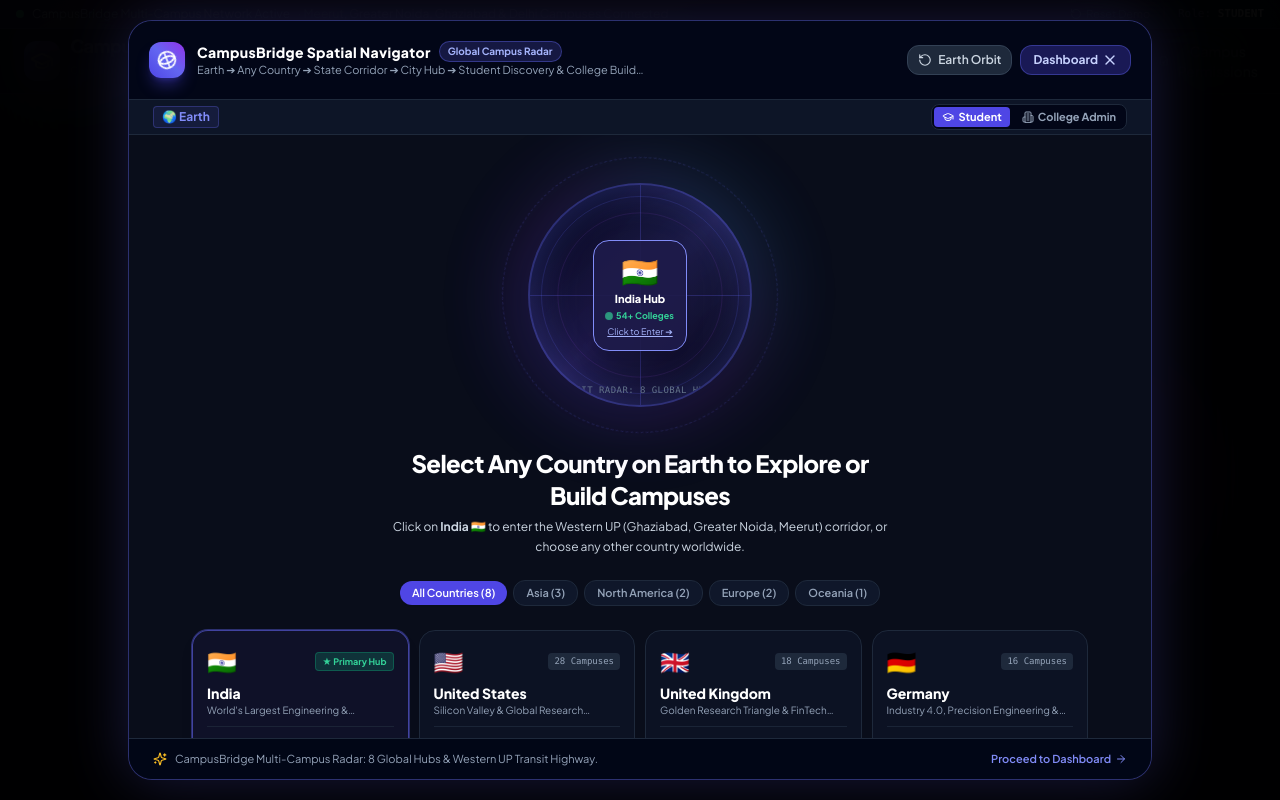
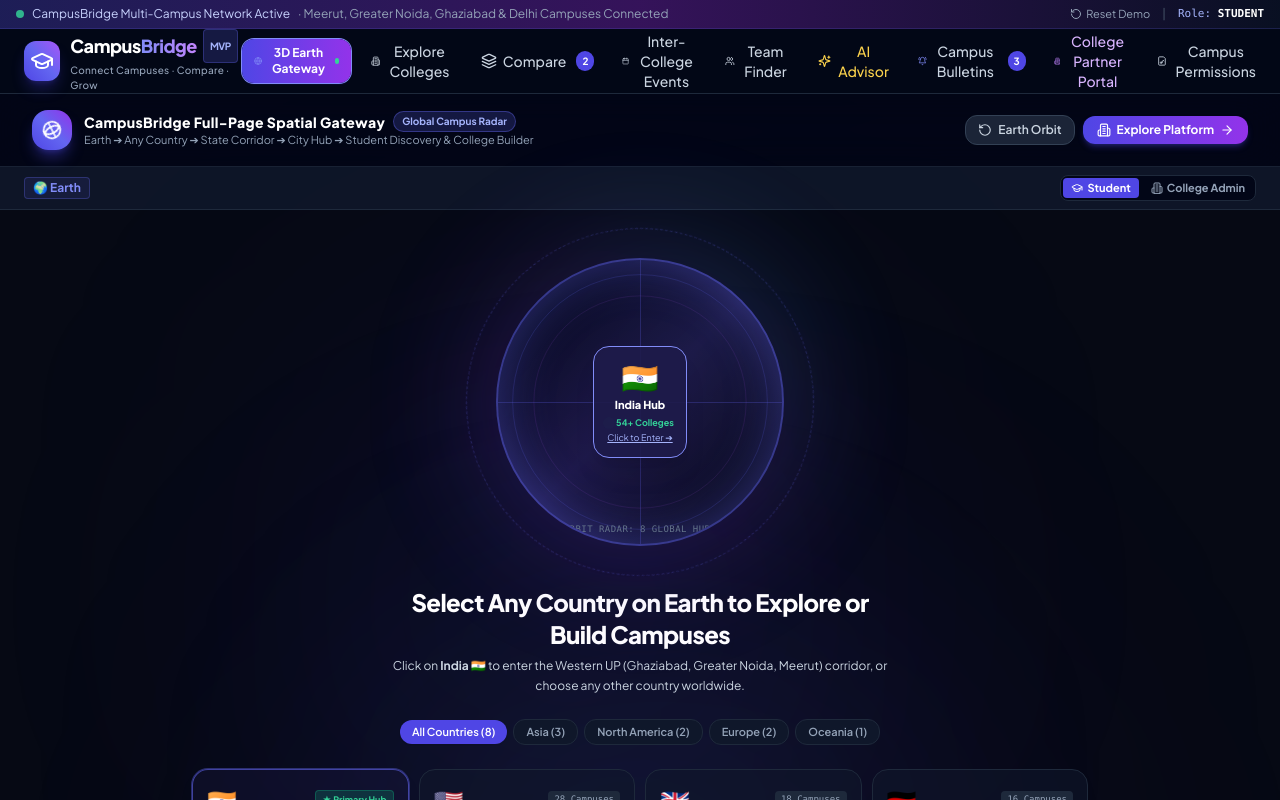
Before and after one commit to Manurajput123/CampusBridge, a React (Vite) app: page / in a window 1280 px wide. Shown: the top 800 px of the page. Built offline with nearby package versions, Linux system fonts and the light colour scheme.

Commit message:
feat: transform 3D Earth Gateway into immersive full-page starting experience

```diff
--- a/src/App.jsx
+++ b/src/App.jsx
@@ -22,11 +22,10 @@ import InterCollegeNoticesPage from './pages/InterCollegeNoticesPage';
 import InteractiveSpatialNavigator from './components/InteractiveSpatialNavigator';
 
 function MainApp() {
-  const [activeTab, setActiveTab] = useState('home');
+  // Starting page is directly the full-page 3D Earth Gateway!
+  const [activeTab, setActiveTab] = useState('spatial');
   const [selectedCollegeId, setSelectedCollegeId] = useState('col-meerut-1');
   const [selectedEventId, setSelectedEventId] = useState('evt-hackathon-meerut');
-  // Earth Gateway opens first on website load as requested by user!
-  const [isSpatialNavigatorOpen, setIsSpatialNavigatorOpen] = useState(true);
   const [spatialPresetCity, setSpatialPresetCity] = useState('Ghaziabad');
   const [spatialPresetState, setSpatialPresetState] = useState('Uttar Pradesh');
 
@@ -36,7 +35,7 @@ function MainApp() {
       <Navbar
         activeTab={activeTab}
         setActiveTab={setActiveTab}
-        onOpenSpatialNavigator={() => setIsSpatialNavigatorOpen(true)}
+        onOpenSpatialNavigator={() => setActiveTab('spatial')}
         onSelectCollege={(id) => {
           setSelectedCollegeId(id);
           setActiveTab('college-detail');
@@ -45,12 +44,29 @@ function MainApp() {
 
       {/* Main Page Router */}
       <main className="flex-1">
+        {/* Dedicated Full-Page 3D Spatial Gateway */}
+        {activeTab === 'spatial' && (
+          <InteractiveSpatialNavigator
+            onSelectCollege={(id) => {
+              setSelectedCollegeId(id);
+              setActiveTab('college-detail');
+            }}
+            onRegisterCollegeInCity={(city, state) => {
+              setSpatialPresetCity(city || 'Ghaziabad');
+              setSpatialPresetState(state || 'Uttar Pradesh');
+              setActiveTab('admin');
+            }}
+            setActiveTab={setActiveTab}
+            onClose={() => setActiveTab('home')}
+          />
+        )}
+
         {activeTab === 'home' && (
           <HomePage
             setActiveTab={setActiveTab}
             setSelectedCollegeId={setSelectedCollegeId}
             setSelectedEventId={setSelectedEventId}
-            onOpenSpatialNavigator={() => setIsSpatialNavigatorOpen(true)}
+            onOpenSpatialNavigator={() => setActiveTab('spatial')}
           />
         )}
 
@@ -140,27 +156,11 @@ function MainApp() {
         )}
       </main>
 
-      {/* Global Footer */}
-      <Footer setActiveTab={setActiveTab} />
+      {/* Global Footer (hidden on full-page spatial navigator to keep 100% immersive cosmic canvas) */}
+      {activeTab !== 'spatial' && <Footer setActiveTab={setActiveTab} />}
 
       {/* Global Notification Toast */}
       <Toast />
-
-      {/* 3D Spatial Earth-to-Campus Navigator Modal */}
-      <InteractiveSpatialNavigator
-        isOpen={isSpatialNavigatorOpen}
-        onClose={() => setIsSpatialNavigatorOpen(false)}
-        onSelectCollege={(id) => {
-          setSelectedCollegeId(id);
-          setActiveTab('college-detail');
-        }}
-        onRegisterCollegeInCity={(city, state) => {
-          setSpatialPresetCity(city || 'Ghaziabad');
-          setSpatialPresetState(state || 'Uttar Pradesh');
-          setActiveTab('admin');
-        }}
-        setActiveTab={setActiveTab}
-      />
     </div>
   );
 }
--- a/src/components/InteractiveSpatialNavigator.jsx
+++ b/src/components/InteractiveSpatialNavigator.jsx
@@ -66,7 +66,7 @@ export default function InteractiveSpatialNavigator({
   const [quickAdminName, setQuickAdminName] = useState('Prof. Sudhir Sharma');
   const [quickAdminEmail, setQuickAdminEmail] = useState('dean@giatghaziabad.edu.in');
 
-  if (!isOpen) return null;
+  if (isOpen === false) return null;
 
   // =========================================================================
   // GLOBAL EDUCATIONAL GEOGRAPHY (ALL MAJOR COUNTRIES AS REQUESTED!)
@@ -506,9 +506,19 @@ export default function InteractiveSpatialNavigator({
     }
   };
 
+  const handleExitToDashboard = () => {
+    if (onClose) onClose();
+    if (setActiveTab) setActiveTab('home');
+  };
+
   return (
-    <div className="fixed inset-0 z-50 flex items-center justify-center p-2 sm:p-4 bg-black/95 backdrop-blur-2xl animate-fade-in overflow-y-auto">
-      <div className="relative w-full max-w-5xl bg-[#090d1a] border border-indigo-500/40 rounded-3xl shadow-[0_0_60px_rgba(99,102,241,0.25)] overflow-hidden my-auto flex flex-col max-h-[95vh]">
+    <div className="min-h-[calc(100vh-4rem)] w-full bg-[#060914] text-slate-100 flex flex-col justify-between relative overflow-hidden">
+      {/* Ambient Cosmic Starfield Glows */}
+      <div className="absolute top-1/4 left-1/4 w-[500px] h-[500px] bg-indigo-600/10 blur-[150px] rounded-full pointer-events-none"></div>
+      <div className="absolute top-1/2 right-1/4 w-[600px] h-[600px] bg-purple-600/10 blur-[160px] rounded-full pointer-events-none"></div>
+      <div className="absolute bottom-10 left-1/3 w-[400px] h-[400px] bg-cyan-600/10 blur-[140px] rounded-full pointer-events-none"></div>
+
+      <div className="relative w-full flex flex-col flex-1">
 
         {/* ===================================================================
             ATTRACTIVE HYPERSPACE / RADAR WARP ANIMATION OVERLAY
@@ -544,20 +554,20 @@ export default function InteractiveSpatialNavigator({
           </div>
         )}
 
-        {/* Top Header */}
-        <div className="p-4 sm:p-5 border-b border-slate-800 bg-slate-950/90 flex items-center justify-between gap-3">
+        {/* Top Header Ribbon */}
+        <div className="w-full p-4 sm:px-8 sm:py-4 border-b border-slate-800/80 bg-slate-950/80 backdrop-blur-xl flex items-center justify-between gap-3">
           <div className="flex items-center gap-3">
-            <div className="w-9 h-9 rounded-xl bg-gradient-to-tr from-indigo-600 via-indigo-500 to-purple-600 flex items-center justify-center text-white shadow-lg shadow-indigo-600/40 shrink-0">
+            <div className="w-10 h-10 rounded-2xl bg-gradient-to-tr from-indigo-600 via-indigo-500 to-purple-600 flex items-center justify-center text-white shadow-lg shadow-indigo-600/40 shrink-0">
               <Globe className="w-5 h-5 animate-spin-slow" />
             </div>
             <div>
               <div className="flex items-center gap-2 flex-wrap">
-                <span className="text-sm font-black text-white tracking-wide">CampusBridge Spatial Navigator</span>
+                <span className="text-sm font-black text-white tracking-wide">CampusBridge Full-Page Spatial Gateway</span>
                 <span className="px-2 py-0.5 rounded-full text-[10px] font-bold bg-indigo-500/20 text-indigo-300 border border-indigo-500/40">
                   Global Campus Radar
                 </span>
               </div>
-              <p className="text-[11px] text-slate-400 truncate max-w-md">
+              <p className="text-[11px] text-slate-400 truncate max-w-lg">
                 Earth ➔ Any Country ➔ State Corridor ➔ City Hub ➔ Student Discovery & College Builder
               </p>
             </div>
@@ -567,20 +577,22 @@ export default function InteractiveSpatialNavigator({
             {/* Reset to Earth */}
             <button
               onClick={() => setZoomLevel('EARTH')}
-              className="px-2.5 py-1.5 rounded-xl bg-slate-800 hover:bg-slate-700 text-slate-300 text-xs font-semibold border border-slate-700 transition flex items-center gap-1.5"
+              className="px-3 py-1.5 rounded-xl bg-slate-800/90 hover:bg-slate-700 text-slate-300 text-xs font-semibold border border-slate-700 transition flex items-center gap-1.5"
               title="Reset Orbit to Outer Space Earth View"
             >
               <RotateCcw className="w-3.5 h-3.5" />
               <span className="hidden sm:inline">Earth Orbit</span>
             </button>
 
-            {/* Close / Skip */}
+            {/* Switch to Full Dashboard */}
             <button
-              onClick={onClose}
-              className="px-3 py-1.5 rounded-xl bg-indigo-600/30 hover:bg-indigo-600 text-indigo-200 hover:text-white border border-indigo-500/40 text-xs font-bold transition flex items-center gap-1"
+              onClick={handleExitToDashboard}
+              className="px-3.5 py-1.5 rounded-xl bg-gradient-to-r from-indigo-600 to-purple-600 hover:opacity-95 text-white text-xs font-bold transition flex items-center gap-1.5 shadow-md shadow-indigo-600/30"
+              title="Open CampusBridge Full Platform Dashboard"
             >
-              <span className="hidden sm:inline">Dashboard</span>
-              <X className="w-4 h-4" />
+              <Building2 className="w-3.5 h-3.5" />
+              <span className="hidden sm:inline">Explore Platform</span>
+              <ArrowRight className="w-3.5 h-3.5" />
             </button>
           </div>
         </div>
@@ -648,8 +660,8 @@ export default function InteractiveSpatialNavigator({
           </div>
         </div>
 
-        {/* Spatial Content Body */}
-        <div className="p-4 sm:p-6 overflow-y-auto flex-1 space-y-5">
+        {/* Spatial Content Body (Full-Width Responsive Canvas) */}
+        <div className="container mx-auto px-4 sm:px-8 py-6 max-w-7xl flex-1 flex flex-col justify-center space-y-6">
 
           {/* ===================================================================
               LEVEL 1: EARTH VIEW (GLOBAL COUNTRIES SELECTOR)
@@ -658,15 +670,15 @@ export default function InteractiveSpatialNavigator({
             <div className="space-y-6 text-center py-2 animate-fade-in">
 
               {/* Rotating 3D Globe with Telemetry */}
-              <div className="relative w-52 h-52 sm:w-64 sm:h-64 mx-auto flex items-center justify-center">
+              <div className="relative w-64 h-64 sm:w-80 sm:h-80 mx-auto flex items-center justify-center">
                 {/* Orbital atmospheric glow */}
-                <div className="absolute inset-0 rounded-full bg-gradient-to-tr from-indigo-600/30 via-purple-600/20 to-cyan-400/25 blur-2xl animate-pulse pointer-events-none"></div>
+                <div className="absolute inset-0 rounded-full bg-gradient-to-tr from-indigo-600/35 via-purple-600/25 to-cyan-400/30 blur-3xl animate-pulse pointer-events-none"></div>
 
                 {/* Outer Dashed Orbit Ring */}
-                <div className="absolute inset-[-10px] rounded-full border border-indigo-500/20 border-dashed animate-spin-slow pointer-events-none"></div>
+                <div className="absolute inset-[-14px] rounded-full border border-indigo-500/25 border-dashed animate-spin-slow pointer-events-none"></div>
 
                 {/* Globe Sphere */}
-                <div className="relative w-44 h-44 sm:w-56 sm:h-56 rounded-full bg-gradient-to-br from-slate-950 via-indigo-950/70 to-[#050814] border-2 border-indigo-500/40 shadow-[inset_0_0_40px_rgba(99,102,241,0.3)] flex flex-col items-center justify-center overflow-hidden">
+                <div className="relative w-56 h-56 sm:w-72 sm:h-72 rounded-full bg-gradient-to-br from-slate-950 via-indigo-950/75 to-[#050814] border-2 border-indigo-500/50 shadow-[inset_0_0_50px_rgba(99,102,241,0.4)] flex flex-col items-center justify-center overflow-hidden">
 
                   {/* Continental Grid Mesh Lines */}
                   <div className="absolute inset-0 rounded-full border border-indigo-500/20 scale-90 pointer-events-none"></div>
@@ -1267,10 +1279,10 @@ export default function InteractiveSpatialNavigator({
           </div>
 
           <button
-            onClick={onClose}
+            onClick={handleExitToDashboard}
             className="text-indigo-400 hover:text-white font-semibold flex items-center gap-1 transition"
           >
-            <span>Proceed to Dashboard</span>
+            <span>Proceed to Full Dashboard</span>
             <ArrowRight className="w-3 h-3" />
           </button>
         </div>
--- a/src/components/Navbar.jsx
+++ b/src/components/Navbar.jsx
@@ -100,9 +100,13 @@ export default function Navbar({ activeTab, setActiveTab, onSelectCollege, onOpe
         <nav className="hidden lg:flex items-center gap-1 text-sm font-medium text-slate-300">
           {/* Spatial 3D Earth Gateway Trigger */}
           <button
-            onClick={onOpenSpatialNavigator}
-            className="px-3 py-1.5 rounded-xl bg-gradient-to-r from-indigo-950 via-purple-950 to-indigo-950 hover:from-indigo-900 hover:to-purple-900 text-indigo-200 hover:text-white border border-indigo-500/40 text-xs font-bold transition flex items-center gap-1.5 shadow-sm group mr-1"
-            title="Launch Interactive 3D Earth Corridor Navigator (Earth ➔ India ➔ UP ➔ Ghaziabad)"
+            onClick={() => setActiveTab('spatial')}
+            className={`px-3 py-1.5 rounded-xl transition flex items-center gap-1.5 text-xs font-bold shadow-sm group mr-1 ${
+              activeTab === 'spatial'
+                ? 'bg-gradient-to-r from-indigo-600 to-purple-600 text-white shadow-indigo-600/30 ring-1 ring-indigo-400'
+                : 'bg-gradient-to-r from-indigo-950 via-purple-950 to-indigo-950 hover:from-indigo-900 hover:to-purple-900 text-indigo-200 hover:text-white border border-indigo-500/40'
+            }`}
+            title="Launch Full-Page 3D Earth Corridor Navigator (Earth ➔ India ➔ UP ➔ Ghaziabad)"
           >
             <Globe className="w-3.5 h-3.5 text-indigo-400 group-hover:rotate-45 transition duration-300" />
             <span>3D Earth Gateway</span>
```
